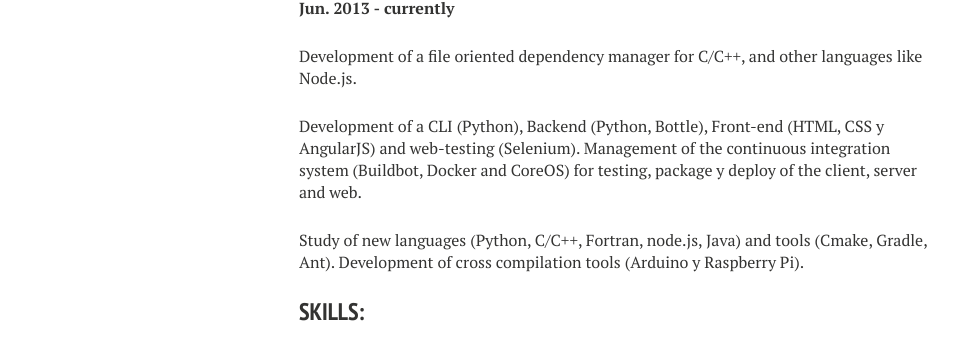
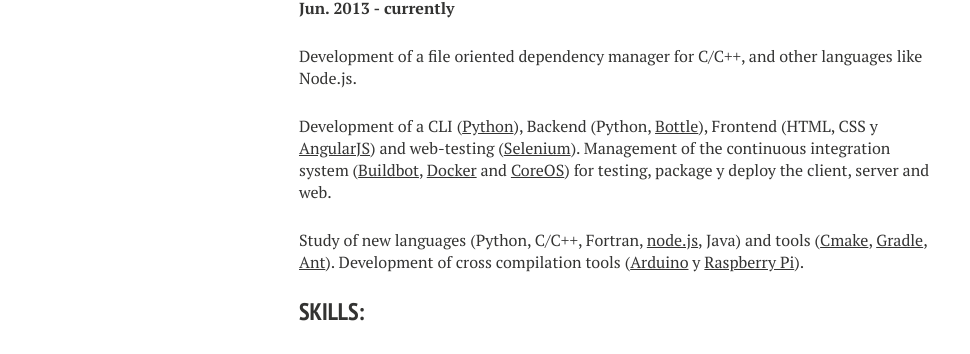
Before and after one commit to davidsanfal/davidsanfal.github.io, a Jekyll site: the page built from cv/index.md, in a window 1280 px wide. Shown: the part 645-999 px from the top of the page, without its empty margins (21-991 px from the left). Built offline with Jekyll 4.4.1, drawn with Linux system fonts in a browser that asks for light colours; nearby versions of some CDN libraries.

Commit message:
update cv

```diff
--- a/cv/index.md
+++ b/cv/index.md
@@ -31,10 +31,10 @@
 
 Development of a file oriented dependency manager for C/C++, and other languages like Node.js.
 
-Development of a CLI (Python), Backend (Python, Bottle), Front-end (HTML, CSS y AngularJS) and web-testing (Selenium).
-Management of the continuous integration system (Buildbot, Docker and CoreOS) for testing, package y deploy of the client, server and web.
+Development of a CLI ([Python](https://www.python.org/)), Backend (Python, [Bottle](http://bottlepy.org/docs/dev/index.html)), Frontend (HTML, CSS y [AngularJS](https://angularjs.org/)) and web-testing ([Selenium](http://www.seleniumhq.org/)).
+Management of the continuous integration system ([Buildbot](http://buildbot.net/), [Docker](https://www.docker.com/) and [CoreOS](https://coreos.com/)) for testing, package y deploy the client, server and web.
 
-Study of new languages (Python, C/C++, Fortran, node.js, Java) and tools (Cmake, Gradle, Ant). Development of cross compilation tools (Arduino y Raspberry Pi).
+Study of new languages (Python, C/C++, Fortran, [node.js](https://nodejs.org/), Java) and tools ([Cmake](http://www.cmake.org/), [Gradle](https://gradle.org/), [Ant](http://ant.apache.org/)). Development of cross compilation tools ([Arduino](http://www.arduino.cc/) y [Raspberry Pi](http://www.raspberrypi.org/)).
 
 ### SKILLS:
 
```
Also changed, not shown: 3 other files.
